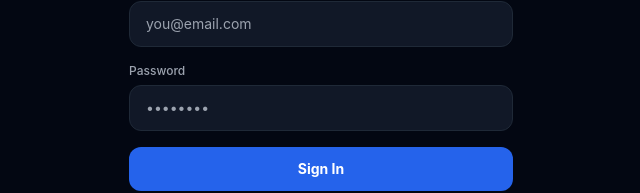
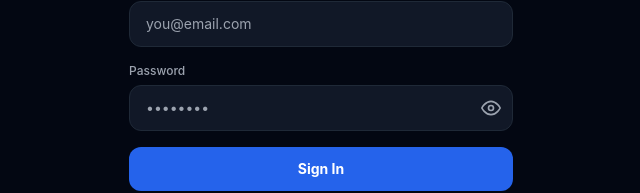
Before and after one commit to georgezim/training-tracker, a Next.js app: page /signin in a window 1280 px wide. Shown: the part 367-560 px from the top of the page, without its empty margins (319-959 px from the left). Built offline with nearby package versions, Linux system fonts and the light colour scheme; no server answers.

Commit message:
fix: rewrite signin eye toggle, add Tests tab to bottom nav

```diff
--- a/app/(auth)/signin/page.tsx
+++ b/app/(auth)/signin/page.tsx
@@ -9,6 +9,7 @@
   const router = useRouter();
   const [email, setEmail] = useState('');
   const [password, setPassword] = useState('');
+  const [showPassword, setShowPassword] = useState(false);
   const [error, setError] = useState('');
   const [loading, setLoading] = useState(false);
 
@@ -49,15 +50,35 @@
 
         <div>
           <label className="text-gray-400 text-xs font-medium block mb-1.5">Password</label>
+          <div className="relative">
             <input
-            type="password"
+              type={showPassword ? 'text' : 'password'}
               value={password}
               onChange={e => setPassword(e.target.value)}
               required
               autoComplete="current-password"
-            className="w-full bg-gray-900 border border-gray-800 rounded-xl px-4 py-3 text-white text-sm focus:outline-none focus:border-blue-500 transition-colors"
+              className="w-full bg-gray-900 border border-gray-800 rounded-xl px-4 py-3 pr-12 text-white text-sm focus:outline-none focus:border-blue-500 transition-colors"
               placeholder="••••••••"
             />
+            <button
+              type="button"
+              onClick={() => setShowPassword(v => !v)}
+              className="absolute right-3 top-1/2 -translate-y-1/2 text-gray-400 hover:text-white transition-colors"
+              aria-label={showPassword ? 'Hide password' : 'Show password'}
+            >
+              {showPassword ? (
+                <svg width="20" height="20" viewBox="0 0 24 24" fill="none" stroke="currentColor" strokeWidth="2" strokeLinecap="round" strokeLinejoin="round">
+                  <path d="M17.94 17.94A10.07 10.07 0 0 1 12 20c-7 0-11-8-11-8a18.45 18.45 0 0 1 5.06-5.94M9.9 4.24A9.12 9.12 0 0 1 12 4c7 0 11 8 11 8a18.5 18.5 0 0 1-2.16 3.19m-6.72-1.07a3 3 0 1 1-4.24-4.24"/>
+                  <line x1="1" y1="1" x2="23" y2="23"/>
+                </svg>
+              ) : (
+                <svg width="20" height="20" viewBox="0 0 24 24" fill="none" stroke="currentColor" strokeWidth="2" strokeLinecap="round" strokeLinejoin="round">
+                  <path d="M1 12s4-8 11-8 11 8 11 8-4 8-11 8-11-8-11-8z"/>
+                  <circle cx="12" cy="12" r="3"/>
+                </svg>
+              )}
+            </button>
+          </div>
         </div>
 
         {error && (
--- a/app/tests/page.tsx
+++ b/app/tests/page.tsx
@@ -4,6 +4,7 @@
 import { useRouter } from 'next/navigation';
 import { createBrowserClient } from '@supabase/ssr';
 import ZoneTestCard from '@/components/ZoneTestCard';
+import BottomNav from '@/components/BottomNav';
 
 interface ZoneTest {
   id: string;
@@ -145,6 +146,8 @@
           <p className="text-gray-500 text-sm">No tests yet — run your first test to calibrate your zones.</p>
         </div>
       )}
+
+      <BottomNav active="tests" />
     </main>
   );
 }
--- a/components/BottomNav.tsx
+++ b/components/BottomNav.tsx
@@ -2,7 +2,7 @@
 
 import Link from 'next/link';
 
-type Tab = 'today' | 'week' | 'checkin' | 'history' | 'sessions';
+type Tab = 'today' | 'week' | 'checkin' | 'history' | 'sessions' | 'tests';
 
 interface NavItem {
   id: Tab;
@@ -43,6 +43,16 @@
     icon: (
       <svg width="22" height="22" viewBox="0 0 24 24" fill="none" stroke="currentColor" strokeWidth="2" strokeLinecap="round" strokeLinejoin="round">
         <polyline points="22 12 18 12 15 21 9 3 6 12 2 12"/>
+      </svg>
+    ),
+  },
+  {
+    id: 'tests',
+    href: '/tests',
+    label: 'Tests',
+    icon: (
+      <svg width="22" height="22" viewBox="0 0 24 24" fill="none" stroke="currentColor" strokeWidth="2" strokeLinecap="round" strokeLinejoin="round">
+        <path d="M2 20h.01M7 20v-4"/><path d="M12 20v-8"/><path d="M17 20V8"/><path d="M22 4v16"/>
       </svg>
     ),
   },
```
Lines whose indentation alone changed are shown as unchanged.
